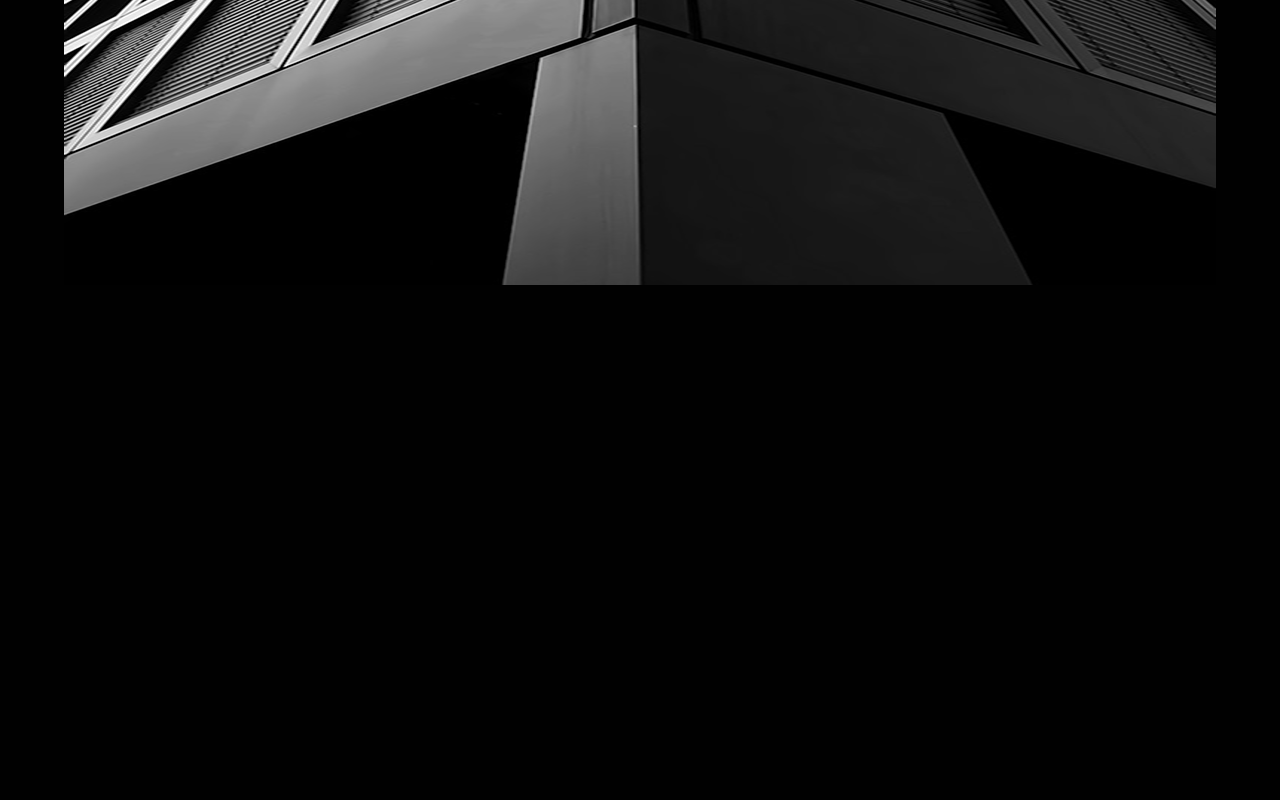
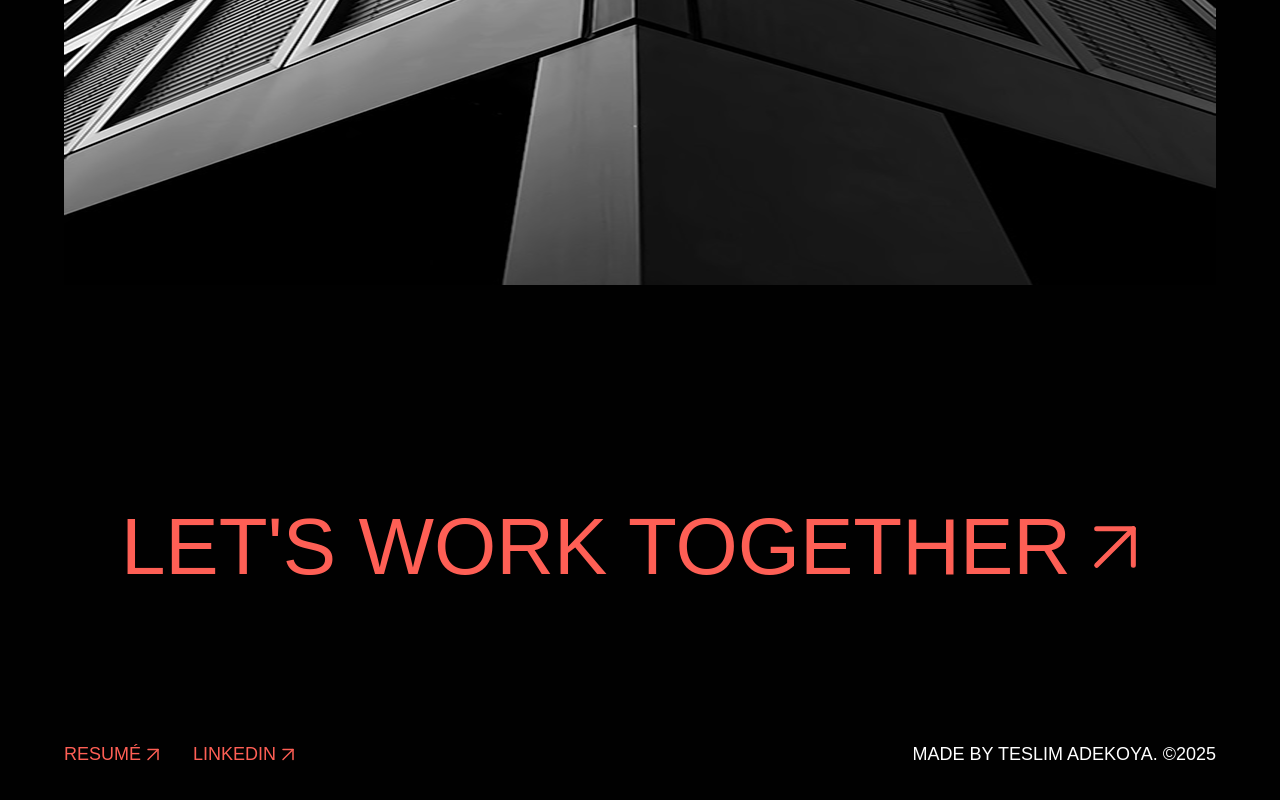
Before and after one commit to teslimadekoya/tailwindcss_portfolio_practice, a website: page src/index.html in a window 1280 px wide. Shown: the part 1309-2109 px from the top of the page. Before the commit the page ends 1594 px from the top, so only its background shows below. Drawn offline with Linux system fonts and the light colour scheme; a web font is replaced by a local one.

Commit message:
feat: completed the home page

```diff
--- a/src/index.html
+++ b/src/index.html
@@ -20,7 +20,8 @@
                         <a href="" class="text-[18px] font-normal text-white/60 hover:text-white custom-font uppercase leading-[150%]">WORKS</a>
                         <div class="flex  hover:text-white hover:filter hover:brightness-0 hover:invert">
                         <a href="" class="text-[18px] font-normal text-[#FE5F55] custom-font uppercase leading-[150%]">CONTACT</a>
-                        <img src="./images/arrow-up-right.svg" alt="Arrow Icon">                        </div>
+                        <img src="./images/arrow-up-right.svg" alt="Arrow Icon">
+                    </div>
                     </div>
             </nav>
         </header>
@@ -40,19 +41,47 @@
 
 
             <div class="relative w-[100%] h-[100%] group">
-                <a href="index.html" class="block absolute inset-0 z-10"></a>
+                <a href="works.html" class="block absolute inset-0 z-10"></a>
                 <img src="./images/test.png" alt="Background" class="w-full h-full object-cover">
                 <div class="flex flex-col justify-between p-[48px] absolute inset-0 bg-black/90 opacity-0 group-hover:opacity-100 transition-opacity duration-300">
-                  <h1 class="text-[64px] text-white font-normal custom-font leading-[110%] uppercase">TESLIM<br>ADEKOYA</h1>
+                  <h2 class="text-[64px] text-white font-normal custom-font leading-[110%] uppercase">TESLIM<br>ADEKOYA</h2>
                   <div class="flex justify-between items-end">
                     <span class="text-[18px] custom-font text-white/70">Design & Research</span>
-                    <a href="" class="text-[18px] font-normal text-[#FE5F55] hover:text-white custom-font uppercase">VIEW Work</a>
-                  </div>
+                        <div class="flex  hover:text-white hover:filter hover:brightness-0 hover:invert">
+                        <a href="" class="text-[18px] font-normal text-[#FE5F55] custom-font uppercase leading-[150%]">VIEW WORK</a>
+                        <img src="./images/arrow-up-right.svg" alt="Arrow Icon">
+                        </div>
+                    </div>
                 </div>
               </div>
 
         </section>
 
+        <section class="mx-[64px] mt-[218px] mb-[118px]">
+            <div class="flex hover:text-white hover:filter hover:brightness-0 hover:invert justify-center ">
+            <a href="" class="text-[#FE5F55] uppercase font-normal text-[80px] custom-font leading-[110%]">Let's work together</a>
+            <img src="./images/big-arrow-up-right (1).svg" alt="Big Arrow Icon">
+            </div>
+        </section>
+
+        <footer>
+            <div class="mx-[64px] py-[32px] flex justify-between">
+                <div class="flex gap-[28px]">
+                    <div class="flex  hover:text-white hover:filter hover:brightness-0 hover:invert">
+                        <a href="" class="text-[18px] font-normal text-[#FE5F55] custom-font uppercase leading-[150%]">Resumé</a>
+                        <img src="./images/arrow-up-right.svg" alt="Arrow Icon">
+                    </div>
+                    <div class="flex  hover:text-white hover:filter hover:brightness-0 hover:invert">
+                        <a href="" class="text-[18px] font-normal text-[#FE5F55] custom-font uppercase leading-[150%]">LINKEDIN</a>
+                        <img src="./images/arrow-up-right.svg" alt="Arrow Icon">
+                    </div>
+                </div>
+                <div>
+                    <h2 class="text-white uppercase text-[18px] font-normal custom-font">Made by Teslim adekoya. ©2025</h2>
+                </div>
+            </div>
+        </footer>
+
         </main>
 </body>
 </html>
```
Also changed, not shown: src/works.html (added, +11 -0 lines), src/images/big-arrow-up-right (1).svg (added), src/output.css.
